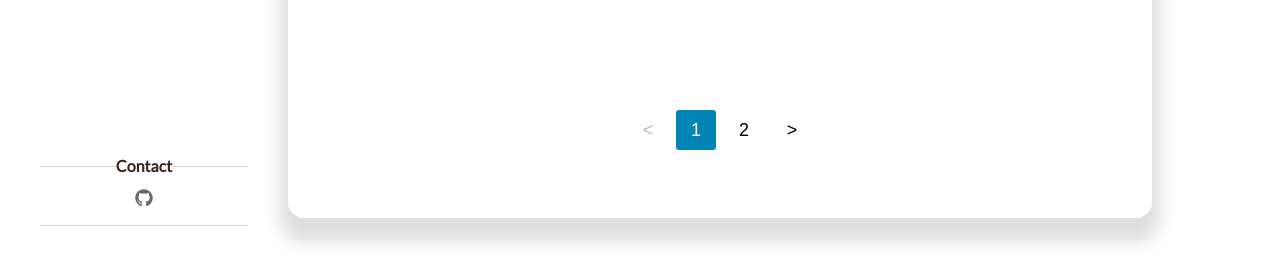
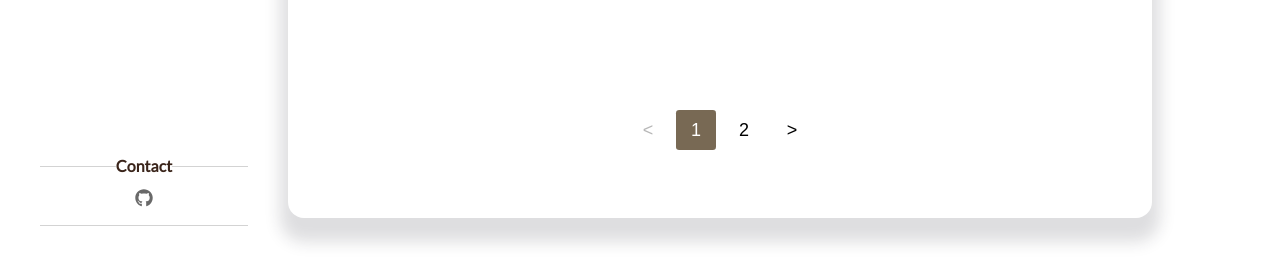
Before and after one commit to choiyeonhee1/choiyeonhee1.github.io, a Jekyll site: the page built from _pages/index.md, in a window 1280 px wide and 1400 px high, scrolled down 569 px. Shown: the part 1118-1397 px from the top of the window. Built offline with Jekyll 4.4.1, drawn with Linux system fonts in a browser that asks for light colours.

Commit message:
Update pagination.scss

```diff
--- a/_sass/pagination.scss
+++ b/_sass/pagination.scss
@@ -137,7 +137,7 @@
 }
 .pagination-number.active {
   color:#fff;
-  background:#0085b6;
+  background: rgb(120,105,84);
 }
 
 @include mq(tablet){
```
